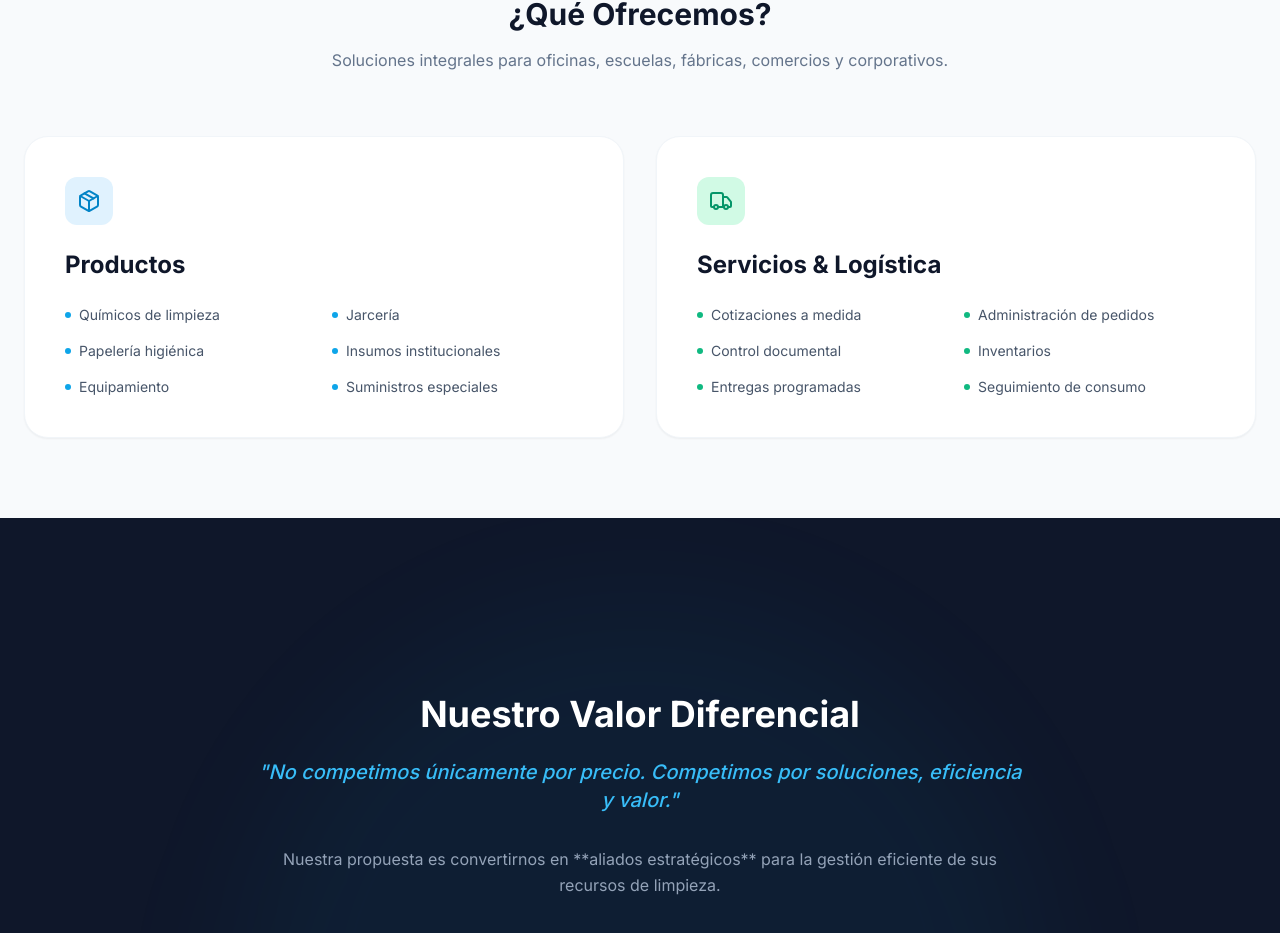
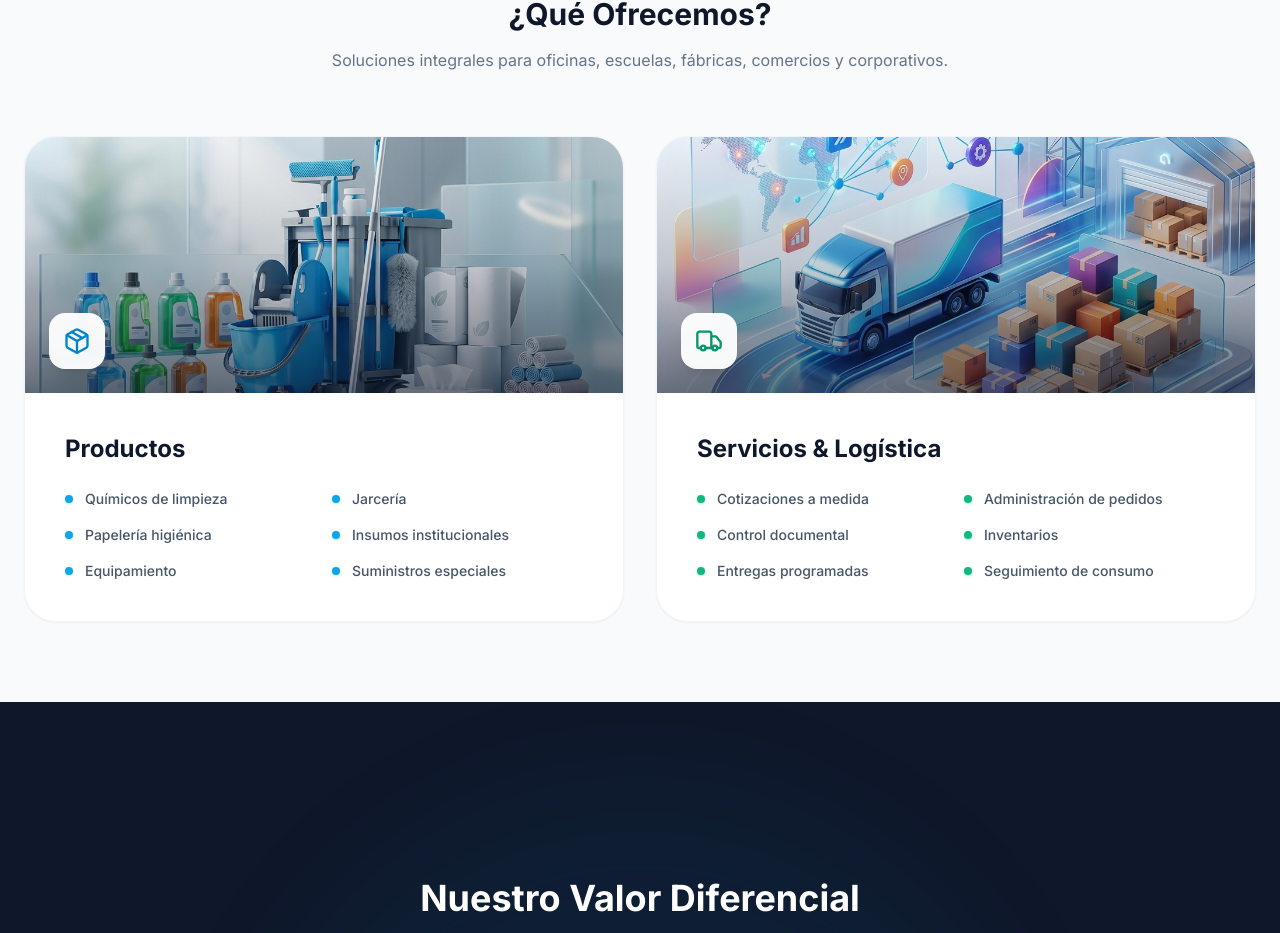
Before and after one commit to israelfuentesblancas-max/cleancore360, a Next.js app: page / in a window 1280 px wide. Shown: the part 2966-3899 px from the top of the page. Built offline with nearby package versions, Linux system fonts and the light colour scheme.

Commit message:
Add 3D images and update layout for Qué Ofrecemos section

```diff
--- a/src/app/page.tsx
+++ b/src/app/page.tsx
@@ -234,10 +234,20 @@ export default function Home() {
         </div>
 
         <div className="grid md:grid-cols-2 gap-8">
-          <div className="bg-white p-10 rounded-3xl border border-slate-100 shadow-sm hover:shadow-md transition-all">
-            <div className="w-12 h-12 bg-brand-100 rounded-xl flex items-center justify-center text-brand-600 mb-6">
-              <Package className="w-6 h-6" />
+          <div className="bg-white rounded-[2rem] border border-slate-100 shadow-sm hover:shadow-lg transition-all duration-500 overflow-hidden flex flex-col group">
+            <div className="relative h-64 w-full overflow-hidden bg-slate-100">
+              <Image
+                src="/productos.png"
+                alt="Productos de Limpieza CleanCore360"
+                fill
+                className="object-cover group-hover:scale-105 transition-transform duration-700"
+              />
+              <div className="absolute inset-0 bg-gradient-to-t from-slate-900/60 via-slate-900/20 to-transparent" />
+              <div className="absolute bottom-6 left-6 w-14 h-14 bg-white/95 backdrop-blur-sm rounded-2xl flex items-center justify-center text-brand-600 shadow-xl border border-white/20">
+                <Package className="w-7 h-7" />
               </div>
+            </div>
+            <div className="p-8 md:p-10 flex-1 bg-white">
               <h3 className="text-2xl font-bold text-slate-900 mb-6">Productos</h3>
               <ul className="grid grid-cols-1 sm:grid-cols-2 gap-4">
                 {[
@@ -248,18 +258,29 @@ export default function Home() {
                   'Equipamiento',
                   'Suministros especiales'
                 ].map((item) => (
-                <li key={item} className="flex items-center gap-2 text-slate-600 text-sm">
-                  <div className="w-1.5 h-1.5 rounded-full bg-brand-500" />
+                  <li key={item} className="flex items-center gap-3 text-slate-600 text-sm font-medium">
+                    <div className="w-2 h-2 rounded-full bg-brand-500 shadow-sm shadow-brand-200" />
                     {item}
                   </li>
                 ))}
               </ul>
             </div>
+          </div>
 
-          <div className="bg-white p-10 rounded-3xl border border-slate-100 shadow-sm hover:shadow-md transition-all">
-            <div className="w-12 h-12 bg-emerald-100 rounded-xl flex items-center justify-center text-emerald-600 mb-6">
-              <Truck className="w-6 h-6" />
+          <div className="bg-white rounded-[2rem] border border-slate-100 shadow-sm hover:shadow-lg transition-all duration-500 overflow-hidden flex flex-col group">
+            <div className="relative h-64 w-full overflow-hidden bg-slate-100">
+              <Image
+                src="/servicios.png"
+                alt="Servicios y Logística CleanCore360"
+                fill
+                className="object-cover group-hover:scale-105 transition-transform duration-700"
+              />
+              <div className="absolute inset-0 bg-gradient-to-t from-slate-900/60 via-slate-900/20 to-transparent" />
+              <div className="absolute bottom-6 left-6 w-14 h-14 bg-white/95 backdrop-blur-sm rounded-2xl flex items-center justify-center text-emerald-600 shadow-xl border border-white/20">
+                <Truck className="w-7 h-7" />
               </div>
+            </div>
+            <div className="p-8 md:p-10 flex-1 bg-white">
               <h3 className="text-2xl font-bold text-slate-900 mb-6">Servicios & Logística</h3>
               <ul className="grid grid-cols-1 sm:grid-cols-2 gap-4">
                 {[
@@ -270,12 +291,13 @@ export default function Home() {
                   'Entregas programadas',
                   'Seguimiento de consumo'
                 ].map((item) => (
-                <li key={item} className="flex items-center gap-2 text-slate-600 text-sm">
-                  <div className="w-1.5 h-1.5 rounded-full bg-emerald-500" />
+                  <li key={item} className="flex items-center gap-3 text-slate-600 text-sm font-medium">
+                    <div className="w-2 h-2 rounded-full bg-emerald-500 shadow-sm shadow-emerald-200" />
                     {item}
                   </li>
                 ))}
               </ul>
+            </div>
           </div>
         </div>
       </section>
```
Also changed, not shown: public/productos.png (added), public/servicios.png (added). Lines whose indentation alone changed are shown as unchanged.
